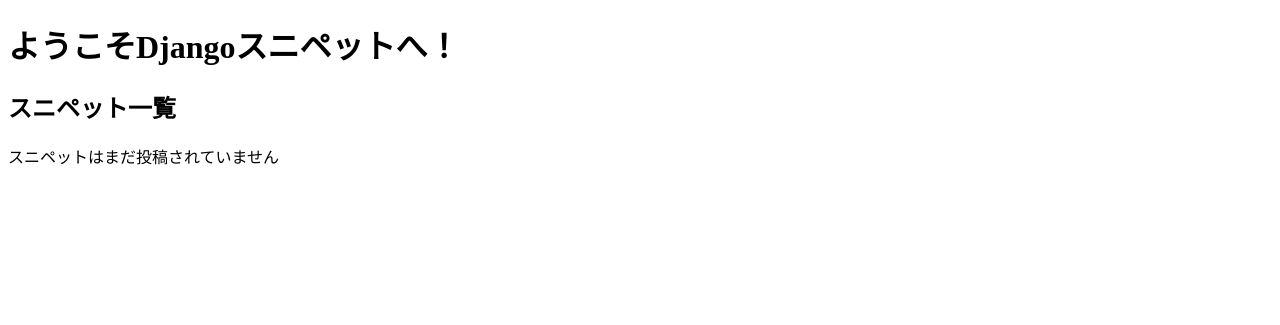
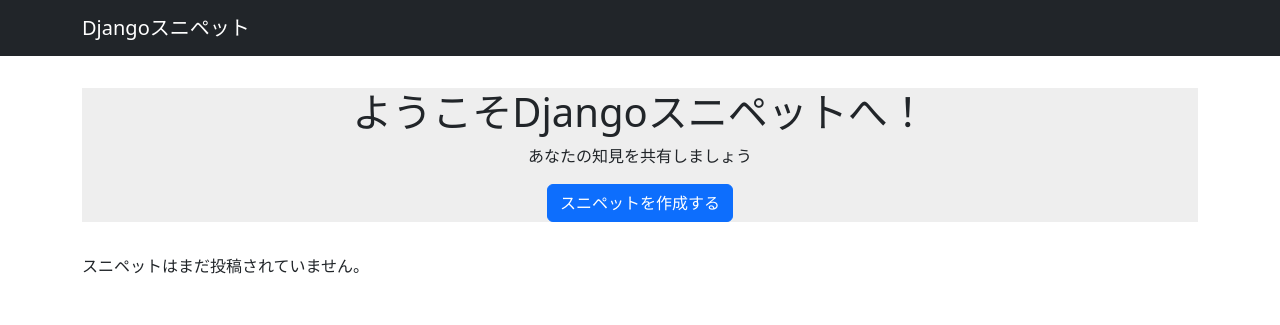
Before and after one commit to k0m0ri/django, a Django app: page / in a window 1280 px wide. Shown: the top 325 px of the page. Run offline with Django 4.2, Linux system fonts and the light colour scheme; data that the repository does not hold is empty; some libraries are stand-ins or nearby versions.

Commit message:
bootstrap5をインストールしてCSSを適用

```diff
--- a/djangosnippets/djangosnippets/settings.py
+++ b/djangosnippets/djangosnippets/settings.py
@@ -45,6 +45,7 @@ INSTALLED_APPS = [
     "django.contrib.messages",  # フラッシュメッセージのためのapp
     "django.contrib.staticfiles",  # 静的ファイルに関する機能をもつapp
     "snippets.apps.SnippetsConfig",
+    "django_bootstrap5",
 ]
 
 MIDDLEWARE = [
--- /dev/null
+++ b/djangosnippets/snippets/static/snippets/css/style.css
@@ -0,0 +1,12 @@
+main {
+    padding: 2rem 0;
+}
+
+.welcome {
+    padding: 3ewm 0;
+    margin-bottom: 2rem;
+    background-color: #eee;
+    align-items: center;
+    display: flex;
+    flex-direction: column;
+}
--- a/djangosnippets/snippets/templates/snippets/top.html
+++ b/djangosnippets/snippets/templates/snippets/top.html
@@ -1,13 +1,28 @@
+{% load static %}
+{% load django_bootstrap5 %}
 <!DOCTYPE html>
 <html lang="en">
 <head>
     <meta charset="UTF-8">
     <meta name="viewport" content="width=device-width, initial-scale=1.0">
     <title>Django スニペット</title>
+    {% bootstrap_css %}
+    {% bootstrap_javascript %}
+    <link rel="stylesheet"" href="{% static 'snippets/css/style.css' %}">
 </head>
 <body>
-    <h1>ようこそDjangoスニペットへ！</h1>
-    <h2>スニペット一覧</h2>
+    <nav class="navbar navbar-expand flex-md-row navbar-dark bg-dark">
+        <div class="container justify-content-between">
+            <a href="/" class="navbar-brand">Djangoスニペット</a>
+        </div>
+    </nav>
+    <main>
+        <div class="container">
+            <div class="welcome">
+                <h1 class="title">ようこそDjangoスニペットへ！</h1>
+                <p class="subtitle">あなたの知見を共有しましょう</p>
+                <a class="btn btn-primary" href="{% url 'snippet_new' %}">スニペットを作成する</a>
+        </div>
         {% if snippets %}
         <table class="table">
             <thead>
@@ -21,14 +36,16 @@
                 {% for snippet in snippets %}
                 <tr>
                     <th>{{ snippet.created_by.username }}</th>
-                <th>{{ snippet.created_all }}</th>
-                <th><a href="{%url 'snippet_detail' snippet.id%}">{{ snippet.title }}</a></th>
+                    <th>{{ snippet.created_at }}</th>
+                    <th>{{ snippet.title }}</th>
                 </tr>
                 {% endfor %}
             </tbody>
         </table>
         {% else %}
-    <p>スニペットはまだ投稿されていません</p>
+        <p>スニペットはまだ投稿されていません。</p>
         {% endif %}
+        </div>
+    </main>
 </body>
 </html>
```
Lines whose indentation alone changed are shown as unchanged.
